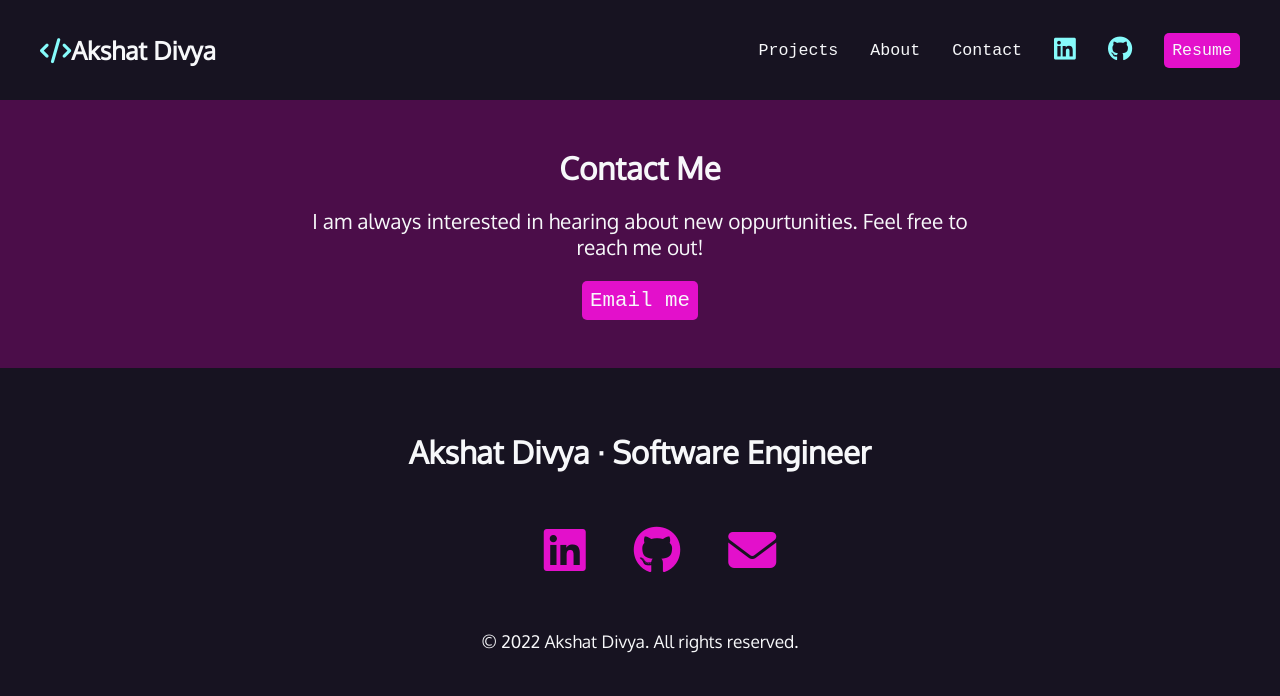
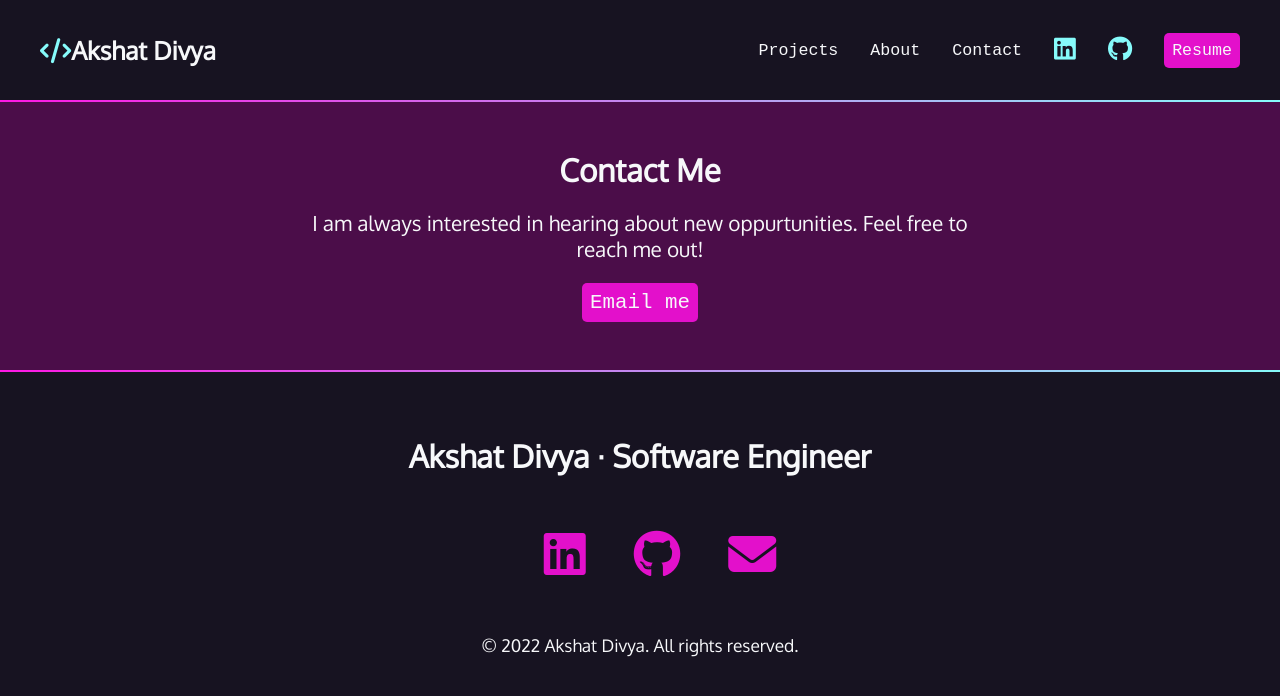
Before and after one commit to Akshat42/my-portfolio, a React (Create React App) app: page /about in a window 1280 px wide. Shown: the top 696 px of the page. Built offline with nearby package versions, Linux system fonts and the light colour scheme; a web font is replaced by a local one.

Commit message:
add linear gradient component

```diff
--- a/src/App.js
+++ b/src/App.js
@@ -2,12 +2,15 @@ import './App.css';
 import ContactUs from './components/contactUs/ContactUs';
 import Footer from './components/footer/footer';
 import Header from './components/header/header';
+import LinearGradient from './UI/LinearGradient';
 
 function App() {
     return (
         <>
             <Header></Header>
+            <LinearGradient></LinearGradient>
             <ContactUs></ContactUs>
+            <LinearGradient></LinearGradient>
             <Footer></Footer>
         </>
     );
--- /dev/null
+++ b/src/UI/LinearGradient.css
@@ -0,0 +1,9 @@
+.gradient {
+    background: rgb(255, 23, 228);
+    background: linear-gradient(
+        90deg,
+        rgba(255, 23, 228, 1) 0%,
+        rgba(134, 251, 251, 1) 100%
+    );
+    height: 2px;
+}
--- /dev/null
+++ b/src/UI/LinearGradient.js
@@ -0,0 +1,7 @@
+import './LinearGradient.css';
+
+const LinearGradient = () => {
+    return <div className="gradient"></div>;
+};
+
+export default LinearGradient;
```
